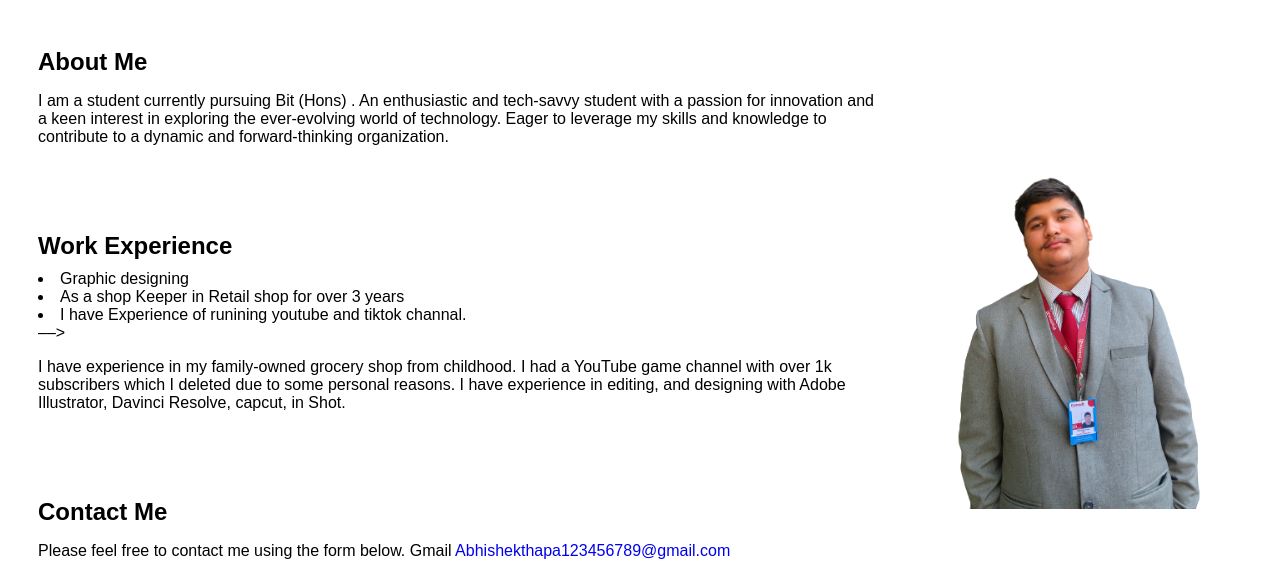
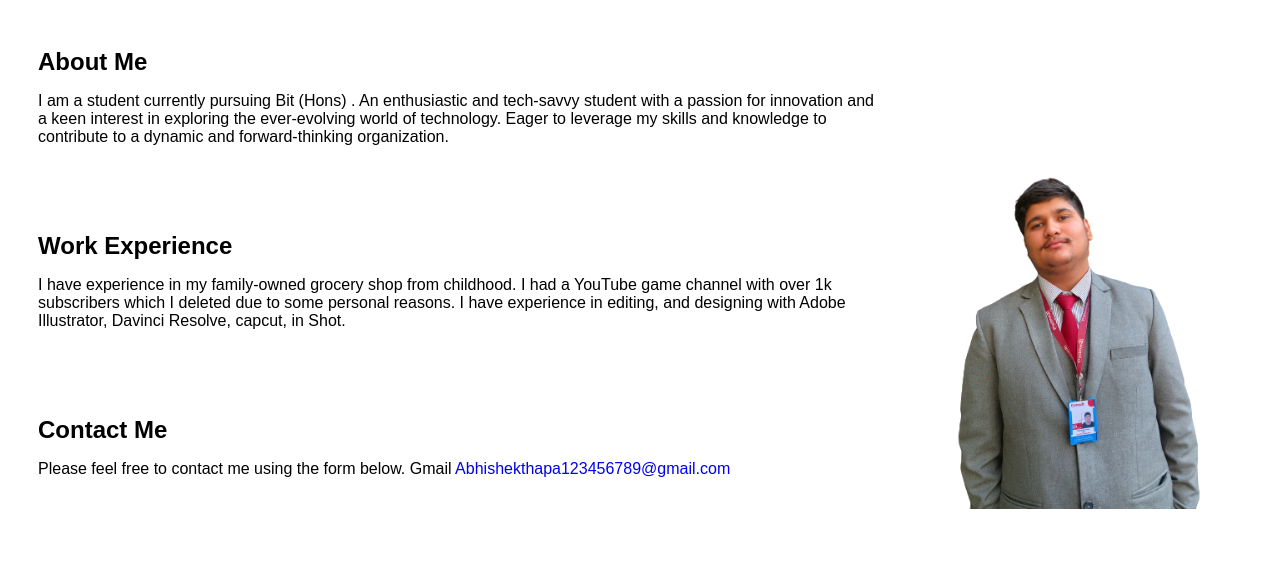
Before and after one commit to gamera2o/Portfolio-website, a plain HTML site: page index.html in a window 1280 px wide. Shown: the part 171-738 px from the top of the page. Drawn offline with Linux system fonts and the light colour scheme.

Commit message:
Update index.html

```diff
--- a/index.html
+++ b/index.html
@@ -28,11 +28,6 @@ to contribute to a dynamic and forward-thinking organization.</p>
   </section>
   <section id="work">
     <h2>Work Experience</h2>
-   <!–– <ul>
-      <li>Graphic designing</li>
-      <li>As a shop Keeper in Retail shop for over 3 years</li>
-      <Li>I have Experience of runining youtube and tiktok channal.</Li>
-    </ul> ––>
     <p>I have experience in my family-owned grocery shop from childhood. I had a YouTube game channel with over 1k
 subscribers which I deleted due to some personal reasons. I have experience in editing, and designing with Adobe
 Illustrator, Davinci Resolve, capcut, in Shot.</p>
```
